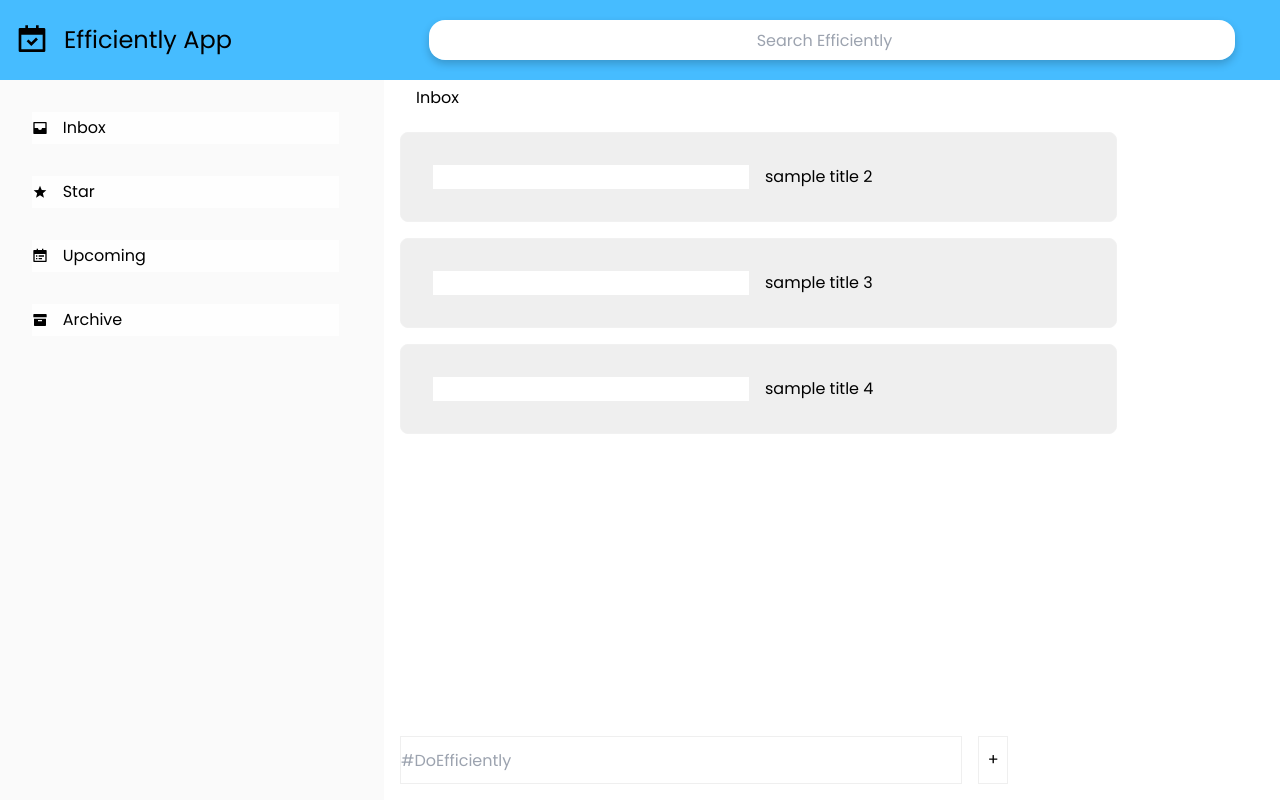
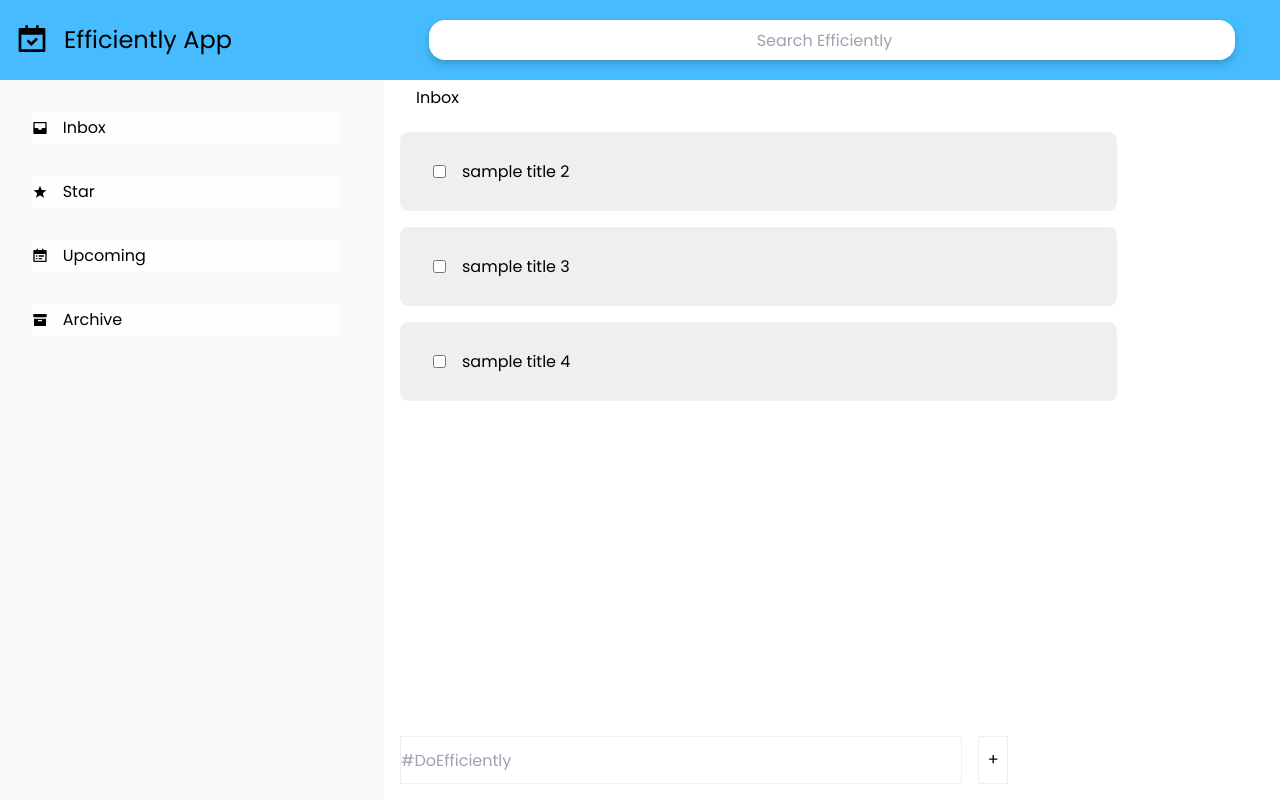
Before and after one commit to pythagoreaneng/efficiently-app-web, a React (Create React App) app: page / in a window 1280 px wide. Built offline with nearby package versions, Linux system fonts and the light colour scheme.

Commit message:
Add checkbox

```diff
--- a/src/components/Task.js
+++ b/src/components/Task.js
@@ -21,7 +21,7 @@ const TaskContainer = styled.div`
 const Task = ({ completed, title }) => {
   return (
     <TaskContainer>
-      <Checkbox />
+      <Checkbox type="Checkbox" checked={completed} />
       {title}
     </TaskContainer>
   );
```
